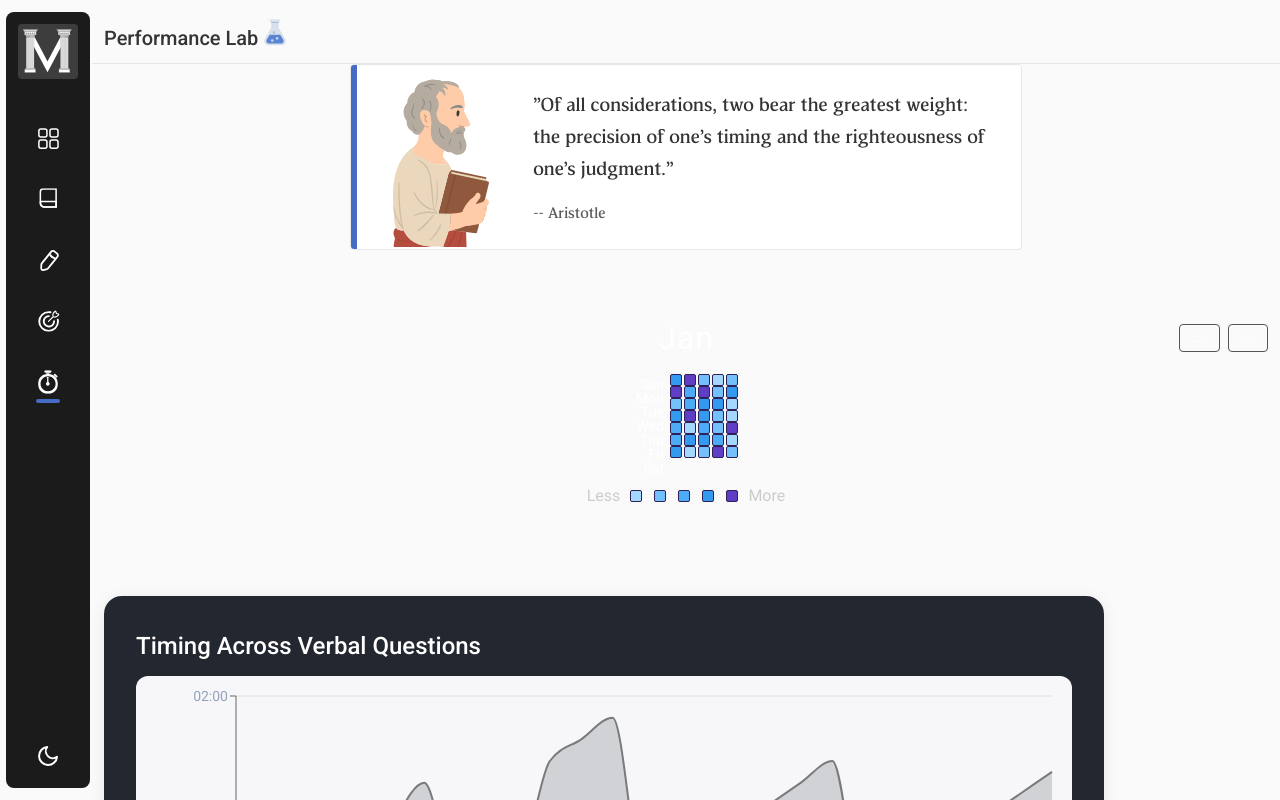
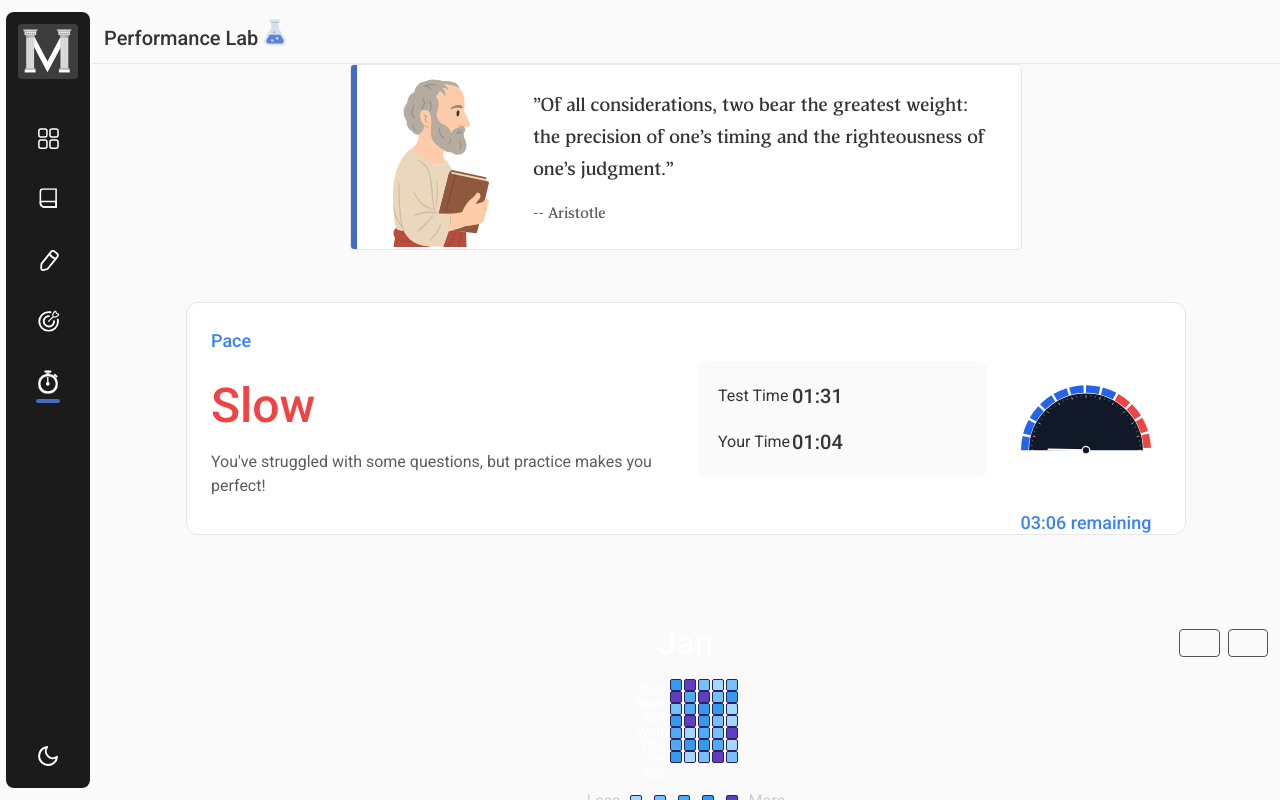
Before and after one commit to Orujhimaru/max_odyssey, a React (Vite) app: page /lab in a window 1280 px wide. Shown: the top 800 px of the page. Built offline with nearby package versions, Linux system fonts and the light colour scheme; sample sign-in values are in the browser's storage; a web font is replaced by a local one.

Commit message:
design: lab page spedometer

```diff
--- a/src/pages/LabPage/LabPage.css
+++ b/src/pages/LabPage/LabPage.css
@@ -1459,3 +1459,133 @@
 .activity-square.debug-text-cell {
   display: none;
 }
+
+/* Pace Speedometer Card Styles */
+.pace-card {
+  background: var(--bg-primary);
+  border-radius: 12px;
+  padding: 24px;
+  border: 1px solid var(--border-color);
+  display: flex;
+  width: 100%;
+  max-width: 1000px;
+  margin: 20px auto;
+  gap: 24px;
+}
+
+/* Left side styles */
+.pace-card-left {
+  flex: 1;
+  display: flex;
+  flex-direction: column;
+  justify-content: center;
+}
+
+.pace-info {
+  margin-bottom: 12px;
+}
+
+.pace-title {
+  font-size: 18px;
+  font-weight: 500;
+  color: #3b82f6;
+  margin-bottom: 16px;
+}
+
+.pace-status {
+  font-size: 48px;
+  font-weight: 700;
+  margin-bottom: 8px;
+}
+
+.pace-status.excellent {
+  color: #4ade80;
+}
+
+.pace-status.okay {
+  color: #3b82f6;
+}
+
+.pace-status.slow {
+  color: #ef4444;
+}
+
+.pace-message {
+  font-size: 16px;
+  color: var(--text-primary);
+  opacity: 0.8;
+  margin: 0;
+}
+
+/* Right side styles */
+.pace-card-right {
+  flex: 1;
+  display: flex;
+  gap: 24px;
+  align-items: center;
+}
+
+.time-info-container {
+  flex: 1;
+}
+
+.time-info-card {
+  background: var(--bg-secondary);
+  padding: 20px;
+  border-radius: 8px;
+  display: flex;
+  flex-direction: column;
+  gap: 16px;
+}
+
+.time-info-row {
+  display: flex;
+  align-items: center;
+  justify-content: space-between;
+}
+
+.time-label {
+  font-size: 16px;
+  color: var(--text-primary);
+}
+
+.time-value {
+  font-size: 20px;
+  font-weight: 600;
+  color: var(--text-primary);
+}
+
+.speedometer-container {
+  width: 150px;
+  height: 150px;
+}
+
+.remaining-time {
+  text-align: center;
+  margin-top: 8px;
+  color: #3b82f6;
+  font-weight: bold;
+  font-size: 18px;
+}
+
+/* Responsive adjustments */
+@media (max-width: 768px) {
+  .pace-card {
+    flex-direction: column;
+    padding: 16px;
+  }
+
+  .pace-status {
+    font-size: 36px;
+  }
+
+  .pace-card-right {
+    flex-direction: column-reverse;
+  }
+
+  .speedometer-container {
+    width: 120px;
+    height: 120px;
+    margin: 0 auto;
+  }
+}
--- a/src/pages/LabPage/LabPage.jsx
+++ b/src/pages/LabPage/LabPage.jsx
@@ -20,6 +20,9 @@ import scoreB from "../../assets/scoreB.svg";
 import scoreC from "../../assets/scoreC.svg";
 import scoreD from "../../assets/scoreD.svg";
 import scoreF from "../../assets/scoreF.svg";
+
+// Import SpeedometerIcon
+import SpeedometerIcon from "../../components/SpeedometerIcon/SpeedometerIcon";
 
 // Mock data for 2 months (25 days each)
 const months = [
@@ -558,6 +561,70 @@ const CalendarHeatmap = () => {
           />
         ))}
         <span>More</span>
+      </div>
+    </div>
+  );
+};
+
+// Add a new PaceCard component
+const PaceCard = () => {
+  // Sample data - in real app this would come from props or context
+  const userAvgTime = "01:04"; // User's average time per question
+  const targetTime = "01:31"; // Target time per question
+  const paceRatio = 1.2; // Ratio above 1.0 means slower than target
+
+  // Determine pace status based on ratio
+  const getPaceStatus = (ratio) => {
+    if (ratio <= 0.7) return "excellent"; // Green
+    if (ratio <= 1.0) return "okay"; // Blue
+    return "slow"; // Red
+  };
+
+  const paceStatusClass = getPaceStatus(paceRatio);
+  const paceText = {
+    excellent: "Excellent",
+    okay: "Okay",
+    slow: "Slow",
+  }[paceStatusClass];
+
+  return (
+    <div className="pace-card">
+      {/* Left side - times */}
+      <div className="pace-card-left">
+        <div className="pace-info">
+          <h3 className="pace-title">Pace</h3>
+          <div className={`pace-status ${paceStatusClass}`}>{paceText}</div>
+          <p className="pace-message">
+            You've struggled with some questions, but practice makes you
+            perfect!
+          </p>
+        </div>
+      </div>
+
+      {/* Right side - speedometer and time info */}
+      <div className="pace-card-right">
+        <div className="time-info-container">
+          <div className="time-info-card">
+            <div className="time-info-row">
+              <div>
+                <span className="time-label">Test Time</span>
+              </div>
+              <span className="time-value">{targetTime}</span>
+            </div>
+
+            <div className="time-info-row">
+              <div>
+                <span className="time-label">Your Time</span>
+              </div>
+              <span className="time-value">{userAvgTime}</span>
+            </div>
+          </div>
+        </div>
+
+        <div className="speedometer-container">
+          <SpeedometerIcon ratio={paceRatio} />
+          <div className="remaining-time">03:06 remaining</div>
+        </div>
       </div>
     </div>
   );
@@ -1237,6 +1304,10 @@ const LabPage = () => {
             </div>
           </div>
         </div>
+
+        {/* Add the PaceCard below the quote and above the heatmap */}
+        <PaceCard />
+
         <CalendarHeatmap />
         <TimingLineGraph />
 
```
